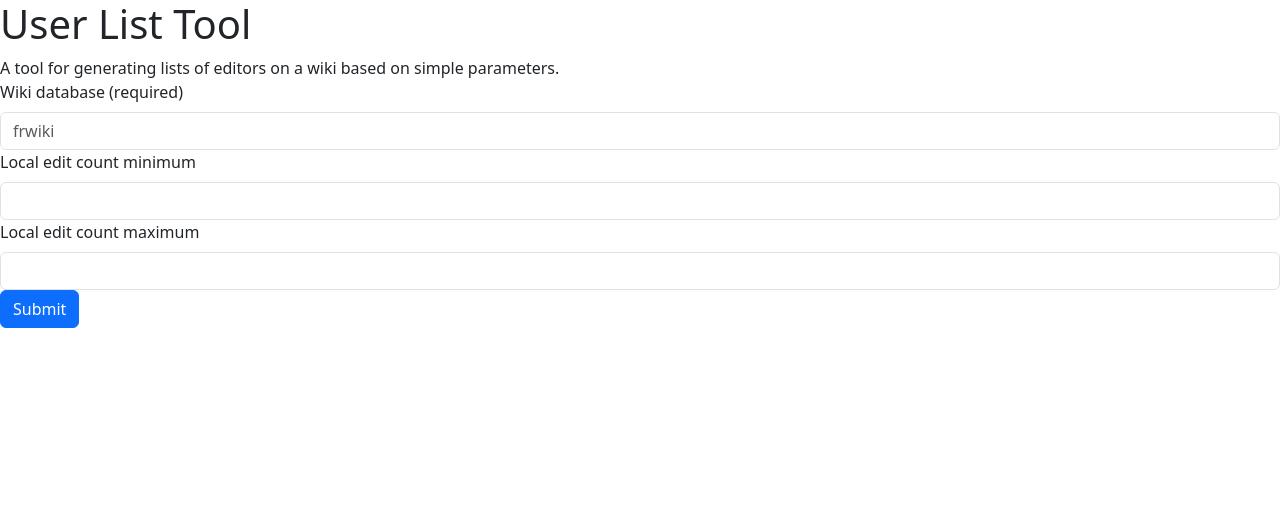
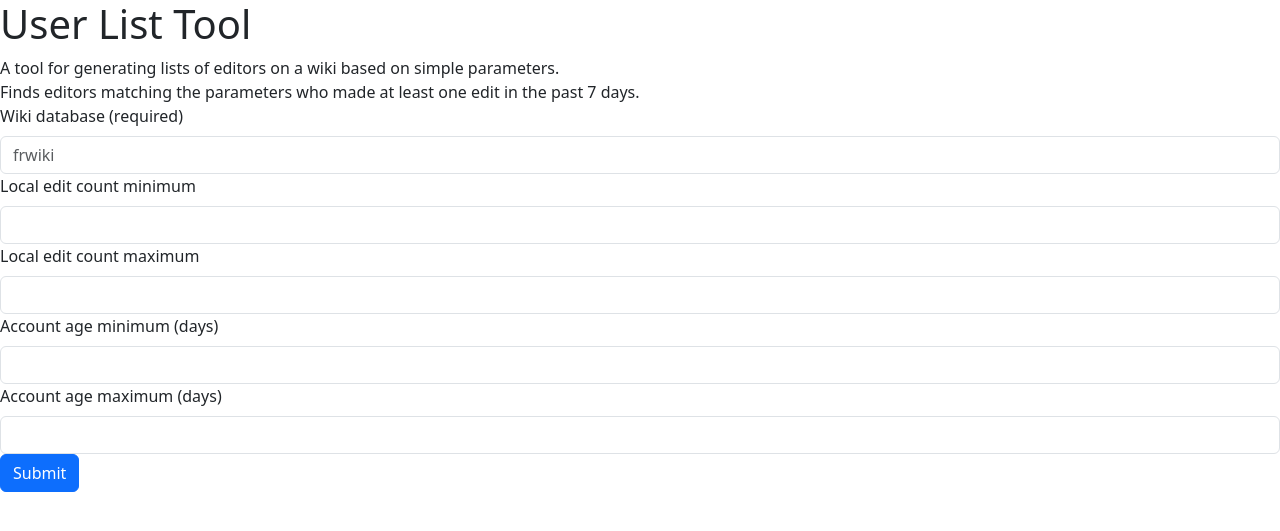
Before and after one commit to Samwalton9/user-list-tool, a Flask app: template templates/index.html in a window 1280 px wide. Shown: the top 531 px of the page. Run offline with Flask 3, Linux system fonts and the light colour scheme; the template is opened without the code that fills it, so the values that code supplies are empty.

Commit message:
Query working; local dev working

```diff
--- a/app.py
+++ b/app.py
@@ -1,3 +1,4 @@
+from datetime import datetime, timedelta
 from flask import Flask, render_template, request
 import mysql.connector
 import yaml
@@ -9,53 +10,98 @@ def load_secrets():
         secrets = yaml.load(f, Loader=yaml.FullLoader)
     return secrets
 
+def date_as_mw_timestamp(date_string):
+    return date_string.strftime("%Y%m%d") + "000000"
+
 @app.route('/', methods=['GET', 'POST'])
 def homepage():
     secret_info = load_secrets()
-    context = {
-        'edit_count_min': 0,
-    }
+    context = {}
 
     if request.method == 'POST':
         database = request.form.get('database')
         edit_count_min = request.form.get('edit-count-min')
         edit_count_max = request.form.get('edit-count-max')
+        account_age_min = request.form.get('account-age-min')
+        account_age_max = request.form.get('account-age-max')
 
         context['database'] = database
         context['edit_count_min'] = edit_count_min
         context['edit_count_max'] = edit_count_max
-        print(context)
+        context['account_age_min'] = account_age_min
+        context['account_age_max'] = account_age_max
 
-        db_connection = mysql.connector.connect(
-            host=f"{database}.analytics.db.svc.wikimedia.cloud",
-            user=secret_info['toolforge_user'],
-            password=secret_info['toolforge_password'],
-            database=f"{database}_p"
-        )
+        # Requires SSH tunnel per
+        # https://wikitech.wikimedia.org/wiki/Help:Wiki_Replicas#Connecting_to_the_database_replicas_from_your_own_computer
+        if app.config['DEBUG']:
 
-        # Connecting to the replicas is a pain locally, so use mock data locally
-        # and a real database connection & query if we're on Toolforge.
-        if app.config['FLASK_ENV'] == 'development':
-            pass
-        elif app.config['FLASK_ENV'] == 'production':
-            cursor = db_connection.cursor()
+            db_connection = mysql.connector.connect(
+                host="127.0.0.1",
+                user=secret_info['toolforge_user'],
+                password=secret_info['toolforge_password'],
+                database=f"{database}_p"
+            )
 
-            cursor.execute(f"""
-                SELECT DISTINCT
-                    actor.actor_name AS user_name,
-                    user.user_editcount
-                FROM user
-                JOIN actor ON actor.actor_user = user.user_id
-                JOIN revision ON revision.rev_actor = actor.actor_id
-                WHERE revision.rev_timestamp > 20251013000000
-                AND user.user_editcount BETWEEN {edit_count_min} AND {edit_count_max}
-                AND user.user_is_temp = False
-                ORDER BY user.user_editcount DESC;
-            """)
+        elif not app.config['DEBUG']:
 
-            user_list = cursor.fetchall()
+            db_connection = mysql.connector.connect(
+                host=f"{database}.analytics.db.svc.wikimedia.cloud",
+                user=secret_info['toolforge_user'],
+                password=secret_info['toolforge_password'],
+                database=f"{database}_p"
+            )
+
+        edit_count_min_query = ""
+        if edit_count_min:
+            edit_count_min_query = f"AND user.user_editcount > {edit_count_min}"
+
+        edit_count_max_query = ""
+        if edit_count_max:
+            edit_count_max_query = f"AND user.user_editcount < {edit_count_max}"
+
+        now = datetime.now()
+
+        account_age_min_query = ""
+        if account_age_min:
+            account_min_date = now - timedelta(days=int(account_age_min))
+            account_min_date_mw = date_as_mw_timestamp(account_min_date)
+            account_age_min_query = f"AND user.user_registration < {account_min_date_mw}"
+
+        account_age_max_query = ""
+        if account_age_max:
+            account_max_date = now - timedelta(days=int(account_age_max))
+            account_max_date_mw = date_as_mw_timestamp(account_max_date)
+            account_age_max_query = f"AND user.user_registration > {account_max_date_mw}"
+
+        one_week_ago = now - timedelta(days=7)
+        one_week_ago_timestamp = date_as_mw_timestamp(one_week_ago)
+
+        query = f"""
+            SELECT DISTINCT
+                actor.actor_name AS user_name,
+                user.user_editcount
+            FROM user
+            JOIN actor ON actor.actor_user = user.user_id
+            JOIN revision ON revision.rev_actor = actor.actor_id
+            WHERE revision.rev_timestamp > {one_week_ago_timestamp}
+            AND user.user_is_temp = False
+            {edit_count_min_query}
+            {edit_count_max_query}
+            {account_age_min_query}
+            {account_age_max_query}
+            ORDER BY user.user_editcount DESC;
+        """
+
+        cursor = db_connection.cursor()
+
+        cursor.execute(query)
+
+        user_list = cursor.fetchall()
+
+        # TODO: Return a CSV
 
         context['user_list'] = user_list
+        context['query'] = query
 
     return render_template('index.html', **context)
 
--- a/templates/index.html
+++ b/templates/index.html
@@ -13,6 +13,9 @@
     <div>
         A tool for generating lists of editors on a wiki based on simple parameters.
     </div>
+    <div>
+        Finds editors matching the parameters who made at least one edit in the past 7 days.
+    </div>
     <form method="POST">
         <label for="database-input" class="form-label">Wiki database (required)</label>
         <input type="text" class="form-control" id="database-input" placeholder="frwiki" name="database">
@@ -20,8 +23,22 @@
         <input type="text" class="form-control" id="edit-count-min-input" name="edit-count-min">
         <label for="edit-count-max-input" class="form-label">Local edit count maximum</label>
         <input type="text" class="form-control" id="edit-count-max-input" name="edit-count-max">
+        <label for="account-age-min-input" class="form-label">Account age minimum (days)</label>
+        <input type="text" class="form-control" id="account-age-min-input" name="account-age-min">
+        <label for="account-age-max-input" class="form-label">Account age maximum (days)</label>
+        <input type="text" class="form-control" id="account-age-max-input" name="account-age-max">
         <button type="submit" class="btn btn-primary">Submit</button>
     </form>
-    {{ database }} {{ edit_count_min }} {{ edit_count_max }}
+    {% if query %}
+    <div>
+        Query: {{ query }}
+    </div>
+    {% endif %}
+    {% if user_list %}
+    <div>
+        <h2>Results</h2>
+        {{ user_list }}
+    </div>
+    {% endif %}
     </body>
 </html>
```
Also changed, not shown: 1 other file.
